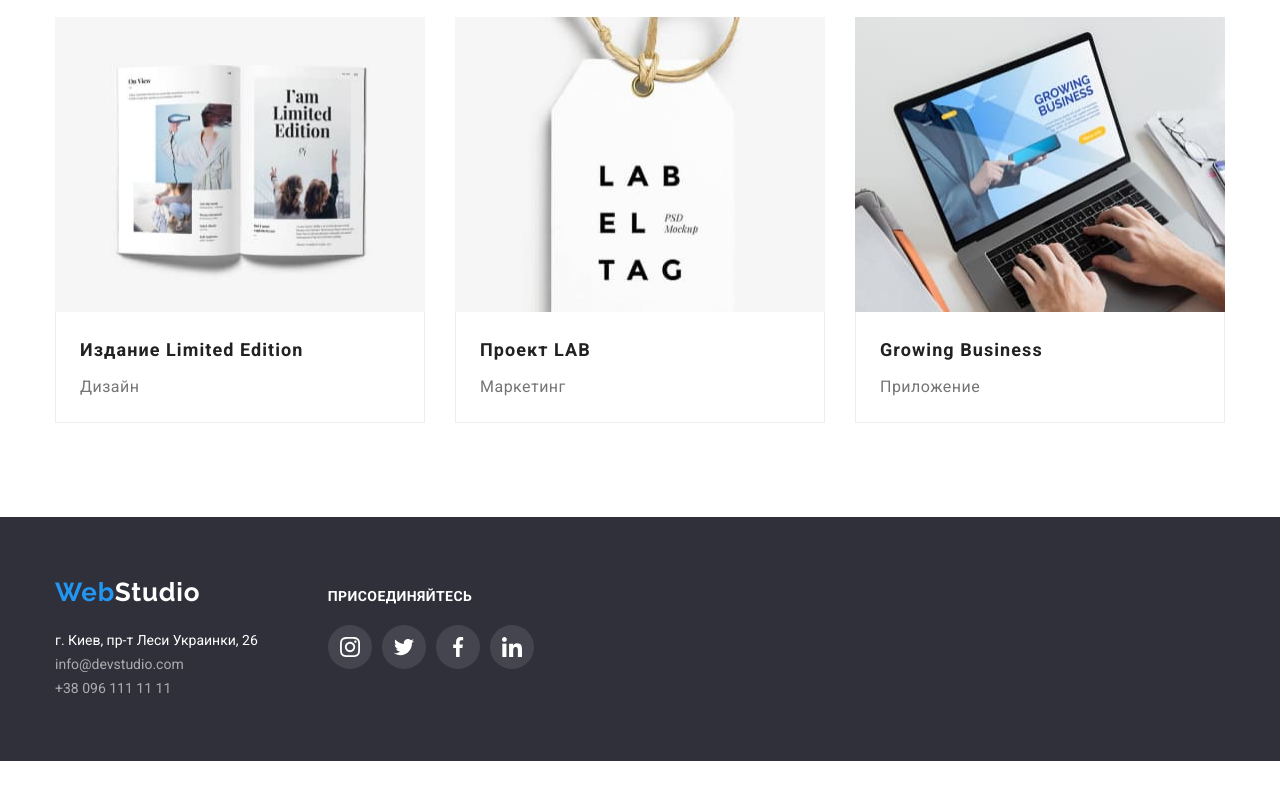
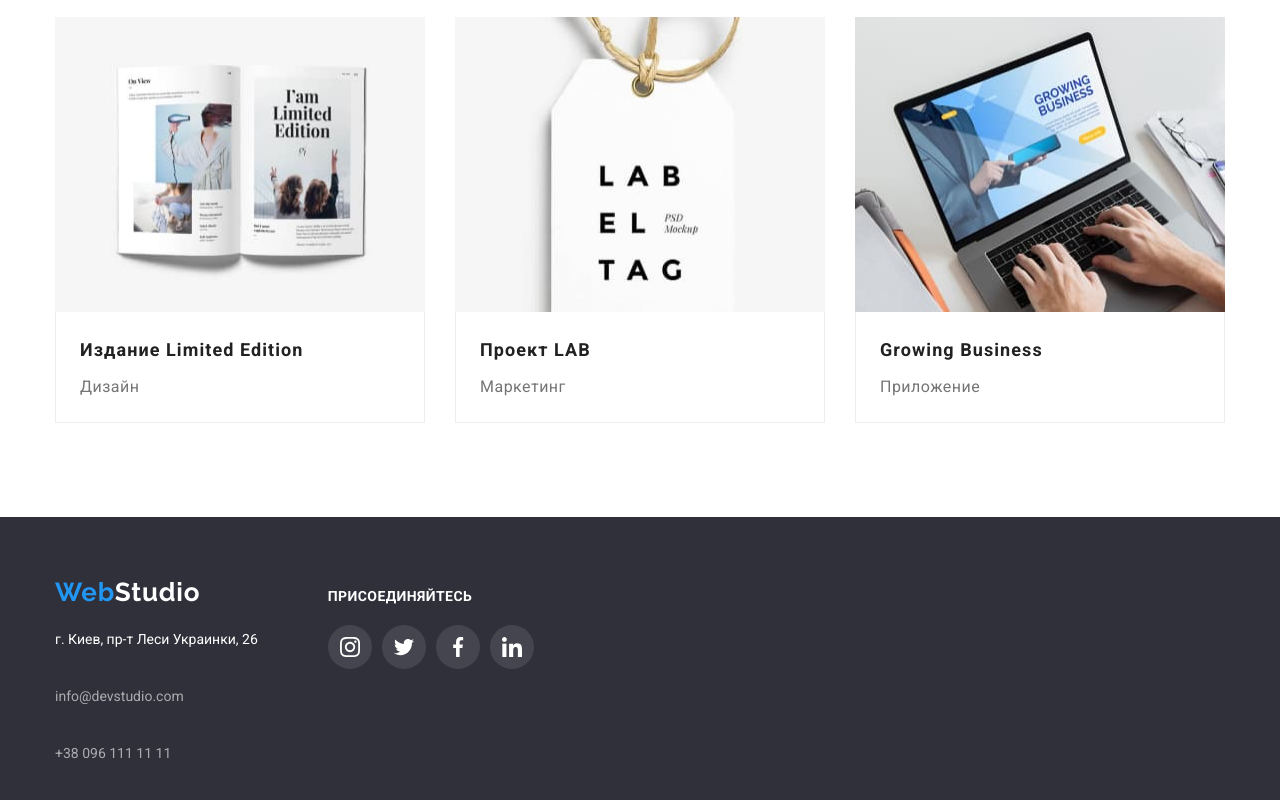
Before and after one commit to Reshte/goit-markup-hw-04, a plain HTML site: page portfolio.html in a window 1280 px wide. Shown: the part 1118-1918 px from the top of the page. Before the commit the page ends 1879 px from the top, so only its background shows below. Drawn offline with nearby package versions, Linux system fonts and the light colour scheme.

Commit message:
edits acording mentor rec

```diff
--- a/css/styles.css
+++ b/css/styles.css
@@ -38,7 +38,7 @@ p {
 
 .link {
   text-decoration: none;
-}
+  }
 
 .list {
   list-style: none;
@@ -243,6 +243,8 @@ fill:  currentColor;
   width: 270px;
   min-height: 120px;
   background-color: #f5f4fa;
+  border-radius: 4px;
+
   display: flex;
   align-items: center;
   justify-content: center;
@@ -384,7 +386,9 @@ fill:  currentColor;
   fill: currentColor;
 }
 
-.clients-link:hover {
+.clients-link:hover,
+.clients-link:focus
+ {
   color: var(--accent-text-color);
   border: 1px solid var(--accent-text-color);
 }
@@ -404,17 +408,17 @@ fill:  currentColor;
   gap: 70px;
 }
 
-.footer-address {
-  margin-top: 20px;
-}
+.logo-footer {
+  display: block;
 
-.logo-footer {
   color: var(--white-text-color);
   font-family: 'Raleway';
   font-weight: 700;
   font-size: 26px;
   line-height: 1.19;
   letter-spacing: 0.03em;
+
+  margin-bottom: 20px;
 }
 
 .footer-contacts,
@@ -427,7 +431,8 @@ fill:  currentColor;
 }
 
 .footer-address a {
-  margin-bottom: 8px;
+  display: block;
+  margin-bottom: 9px;
 }
 
 .footer-address a:last-child {
```
Also changed, not shown: index.html (+2 -2 lines).
